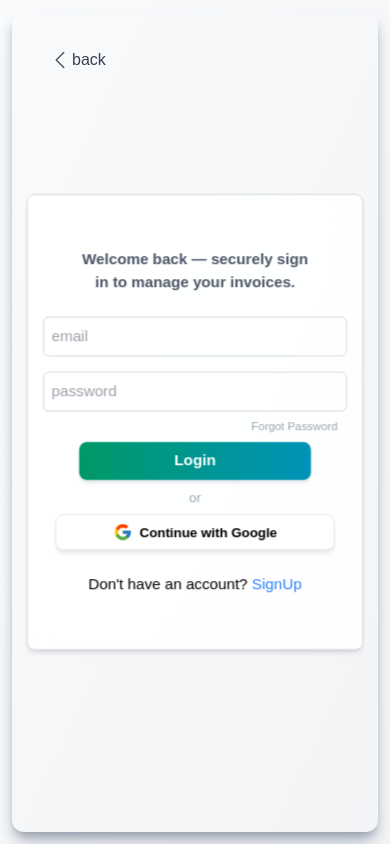
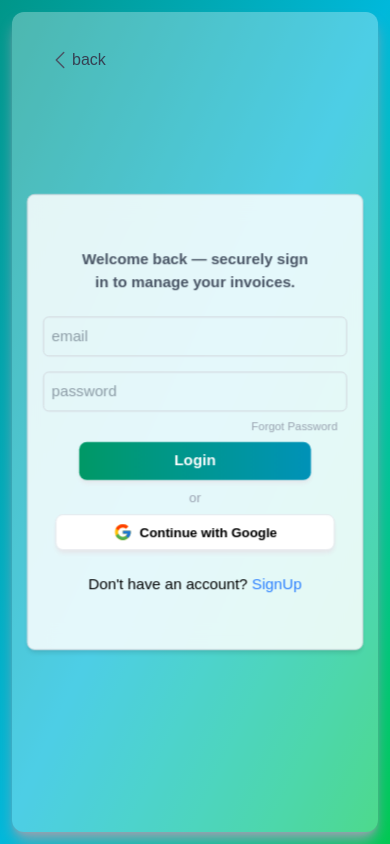
Before and after one commit to surajgupt01/Invo-Gen, a Next.js app: page /signin in a window 390 px wide. Built offline with nearby package versions, Linux system fonts and the light colour scheme.

Commit message:
Responsie design

```diff
--- a/app/signin/page.tsx
+++ b/app/signin/page.tsx
@@ -5,15 +5,15 @@ import SignSideBar from "../component/SignSideBar";
 
 export default function SignUp() {
   return (
-    <div className="md:p-4 p-3  w-full h-screen bg-gradient-to-br from-gray-50 to-gray-100 flex  justify-center  items-center">
+    <div className="md:p-4 p-3  w-full h-screen bg-gradient-to-br [@media(min-width:930px)]:from-gray-50 [@media(min-width:930px)]:via-white [@media(min-width:930px)]:to-gray-100 from-teal-600 via-cyan-500 to-green-500  flex  justify-center  items-center ">
 
-       <div className="flex shadow-lg shadow-gray-400 rounded-xl w-full h-full p-4">
+       <div className="flex shadow-lg shadow-gray-400 rounded-xl w-full h-full p-4 bg-white/30">
 
         <SignSideBar/>
 
-      <div className="w-full  h-full flex justify-center items-center relative">
+      <div className="w-full  h-full flex justify-center items-center relative  ">
         <Link href={"/"} className="absolute top-5 left-5 text-gray-700 hover:text-black cursor-pointer flex justify-center items-center group"><Left/>back</Link>
-        <div className="  p-2 border-gray-300 border-1 shadow-md rounded-lg md:w-100 w-100 h-120 md:scale-100 scale-95  backdrop-blur-md  bg-white/90  flex flex-col items-center justify-center">
+        <div className="  p-2 border-gray-300 border-1 shadow-md rounded-lg md:w-100 w-100 h-120 md:scale-100 scale-95  backdrop-blur-md  bg-white/85  flex flex-col items-center justify-center">
           <p className="font-semibold w-60 text-center mb-4 text-md text-gray-600">
             Welcome back — securely sign in to manage your invoices.
           </p>
--- a/app/signup/page.tsx
+++ b/app/signup/page.tsx
@@ -11,7 +11,7 @@ import 'react-international-phone/style.css';
 export default function SignIn() {
 const [v , setValue] = useState('')
   return (
-    <div className="md:p-4 p-3  w-full h-screen bg-gradient-to-br from-gray-50 to-gray-100 flex  justify-center  items-center">
+    <div className="md:p-4 p-3  w-full h-screen bg-gradient-to-br [@media(min-width:930px)]:from-gray-50 [@media(min-width:930px)]:via-white [@media(min-width:930px)]:to-gray-100 from-teal-600 via-cyan-500 to-green-500 flex  justify-center  items-center">
 
        <div className="flex shadow-lg shadow-gray-400 rounded-xl w-full h-full">
 
```
